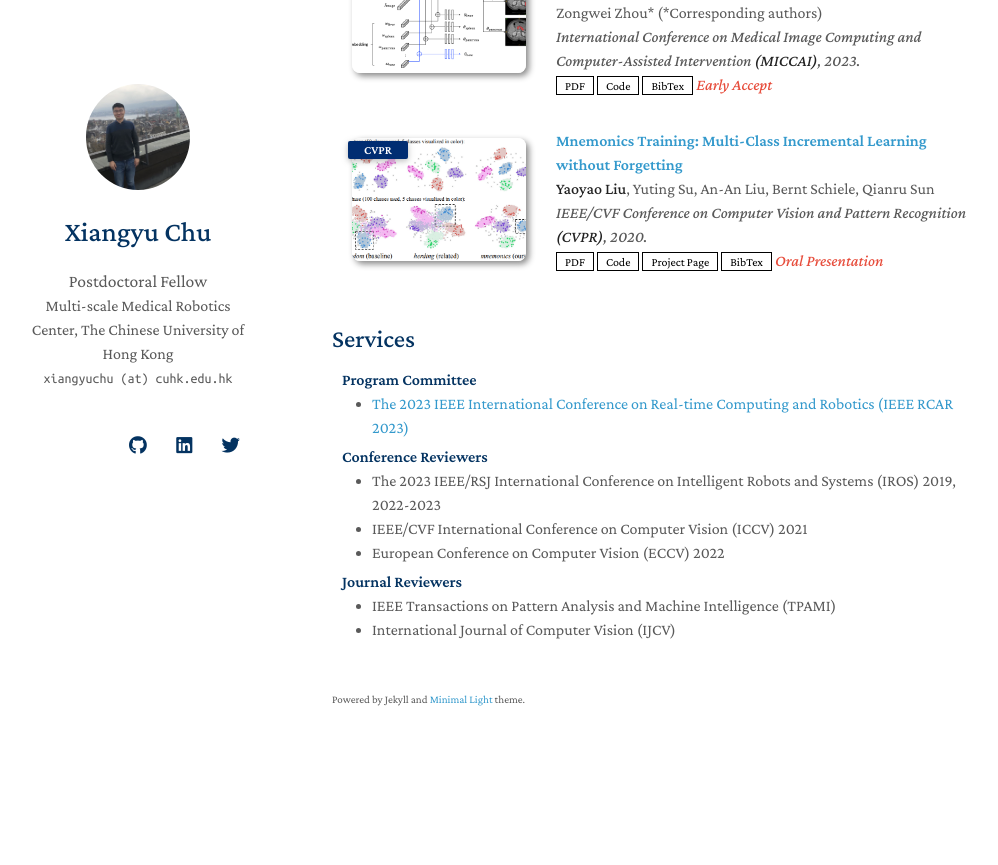
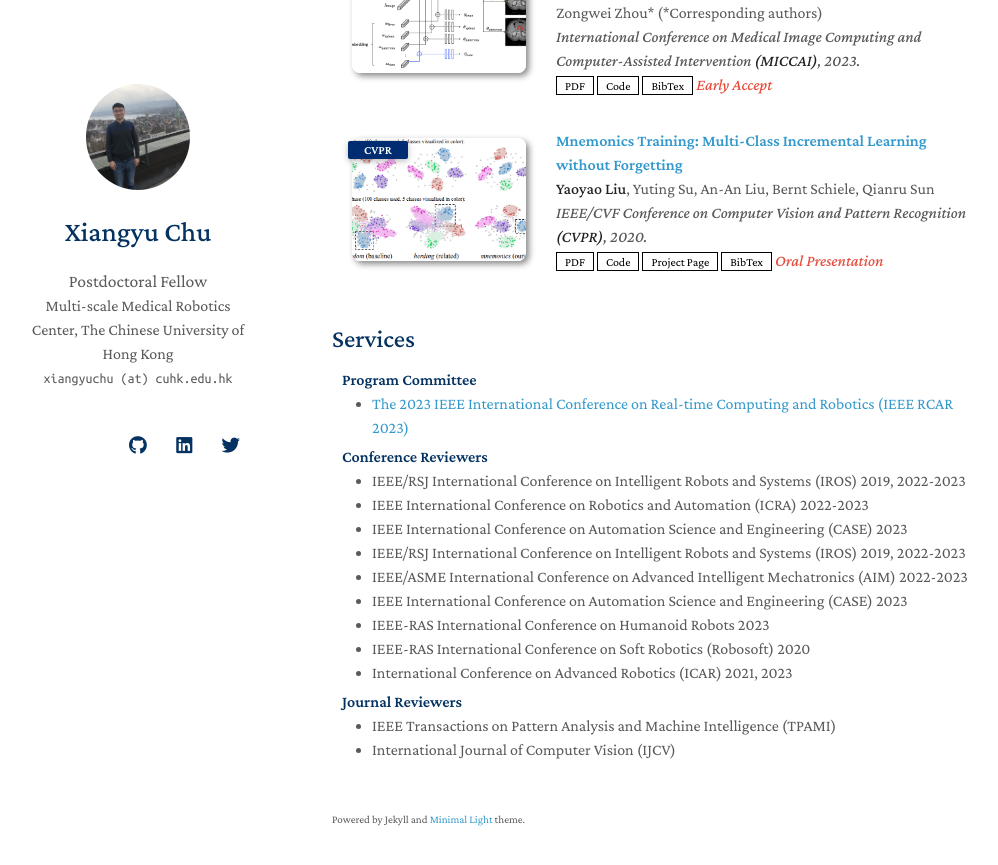
Before and after one commit to xiangyuchu03/xiangyuchu03.github.io, a Jekyll site: the page built from index.md, in a window 1280 px wide and 900 px high, scrolled down 927 px. Shown: the top 865 px of the window, without its empty margins (138-1136 px from the left). Built offline with Jekyll 4.4.1, drawn with Linux system fonts in a browser that asks for light colours; nearby versions of some CDN libraries; a style sheet for code colours, icons or effects is not loaded; our own code applies the rules of GitHub Pages for plain Markdown files; before the commit the page ends 1707 px from its top, so only the background shows below that.

Commit message:
Update services.md

```diff
--- a/_includes/services.md
+++ b/_includes/services.md
@@ -9,9 +9,15 @@
 <h4 style="margin:0 10px 0;">Conference Reviewers</h4>
 
 <ul style="margin:0 0 5px;">
-  <li><a href=""><autocolor>The 2023 IEEE/RSJ International Conference on Intelligent Robots and Systems (IROS) 2019, 2022-2023</autocolor></a></li>
-  <li><a href="http://iccv2021.thecvf.com/"><autocolor>IEEE/CVF International Conference on Computer Vision (ICCV) 2021</autocolor></a></li>
-  <li><a href="https://eccv2022.ecva.net/"><autocolor>European Conference on Computer Vision (ECCV) 2022</autocolor></a></li>
+  <li><a href=""><autocolor> IEEE/RSJ International Conference on Intelligent Robots and Systems (IROS) 2019, 2022-2023</autocolor></a></li>
+  <li><a href=""><autocolor> IEEE International Conference on Robotics and Automation (ICRA) 2022-2023</autocolor></a></li>
+  <li><a href=""><autocolor> IEEE International Conference on Automation Science and Engineering (CASE) 2023</autocolor></a></li>
+  <li><a href=""><autocolor> IEEE/RSJ International Conference on Intelligent Robots and Systems (IROS) 2019, 2022-2023</autocolor></a></li>
+  <li><a href=""><autocolor> IEEE/ASME International Conference on Advanced Intelligent Mechatronics (AIM) 2022-2023</autocolor></a></li>
+  <li><a href=""><autocolor> IEEE International Conference on Automation Science and Engineering (CASE) 2023</autocolor></a></li>
+  <li><a href=""><autocolor> IEEE-RAS International Conference on Humanoid Robots 2023</autocolor></a></li>
+  <li><a href=""><autocolor> IEEE-RAS International Conference on Soft Robotics (Robosoft) 2020</autocolor></a></li>
+  <li><a href=""><autocolor> International Conference on Advanced Robotics (ICAR) 2021, 2023</autocolor></a></li>
 </ul>
 
 <h4 style="margin:0 10px 0;">Journal Reviewers</h4>
```
